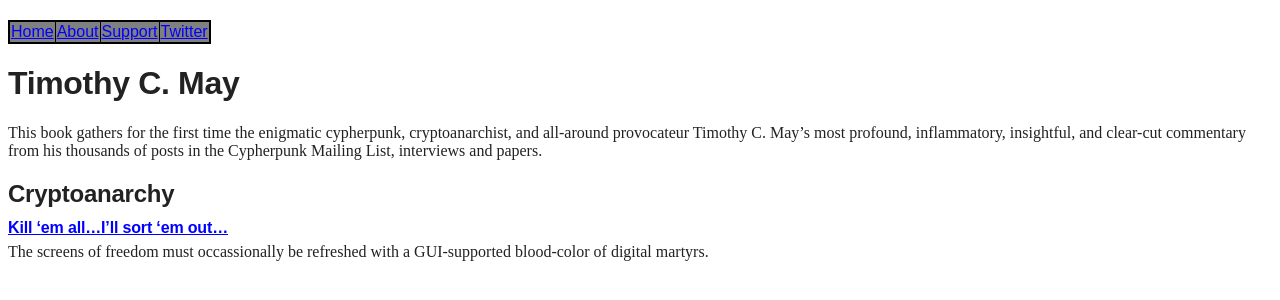
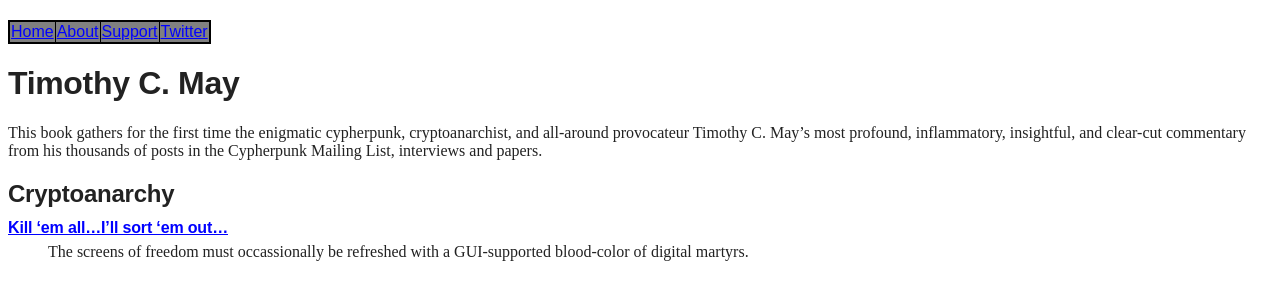
Before and after one commit to wakgill/deryk, a Jekyll site: the page built from tcm.md, in a window 1280 px wide. Shown: the top 300 px of the page. Built offline with Jekyll 4.4.1, drawn with Linux system fonts in a browser that asks for light colours.

Commit message:
Update tcm.md

```diff
--- a/tcm.md
+++ b/tcm.md
@@ -11,4 +11,4 @@ This book gathers for the first time the enigmatic cypherpunk, cryptoanarchist,
 
 #### [Kill ‘em all…I’ll sort ‘em out…](http://mailing-list-archive.cryptoanarchy.wiki/archive/1998/03/145978eb33c10a5e299faa7c08f939df2eac830540f5b9df9227d29961fca1e8/)
 
-The screens of freedom must occassionally be refreshed with a GUI-supported blood-color of digital martyrs.
+> The screens of freedom must occassionally be refreshed with a GUI-supported blood-color of digital martyrs.
```
